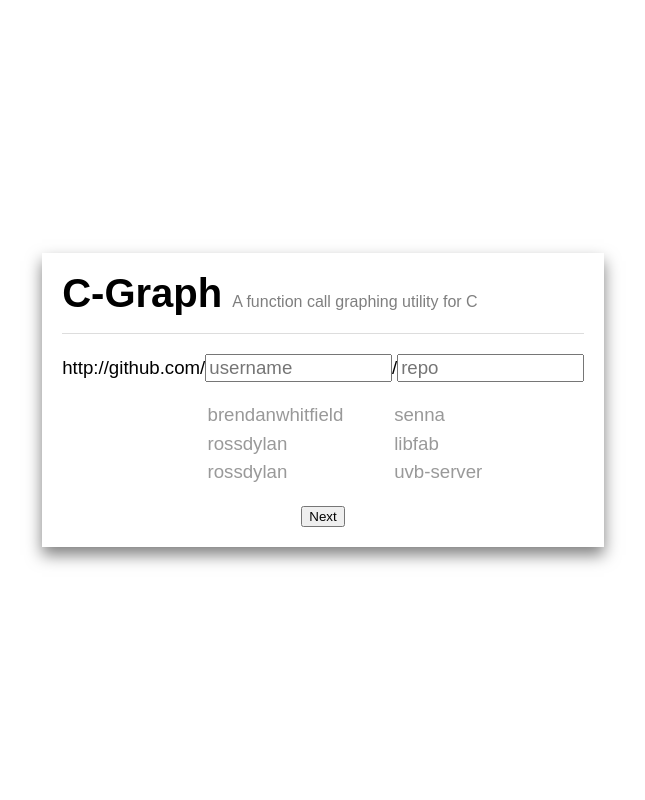
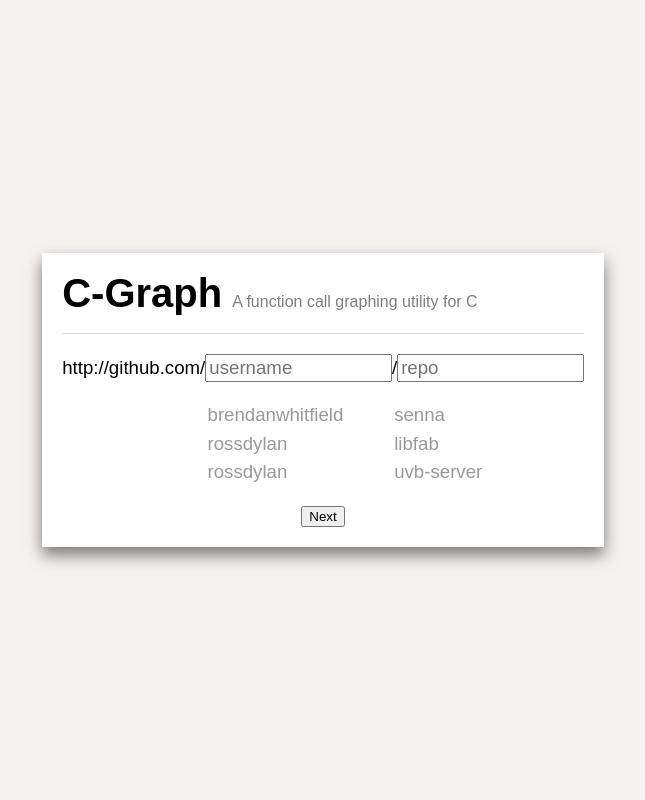
Before and after one commit to brendan-w/cgraph, a Node server app: page / in a window 1280 px wide. Shown: the whole page, without its empty margins (317-962 px from the left). Run offline with Node 20, Linux system fonts and the light colour scheme; some libraries are stand-ins or nearby versions.

Commit message:
Adjust labels add consistent background to index and select views

```diff
--- a/frontend/css/index.css
+++ b/frontend/css/index.css
@@ -3,11 +3,15 @@
  *	Landing page
  */
 
+body {
+  background: #f5f2f0;
+}
 
 form
 {
 	display:inline-block;
 	padding: 20px;
+	background: #fff;
 }
 
 form > *
--- a/frontend/css/select.css
+++ b/frontend/css/select.css
@@ -1,3 +1,6 @@
+body {
+  background: #f5f2f0;
+}
 
 form
 {
```
Also changed, not shown: frontend/css/cgraph.css (+17 -0 lines).
